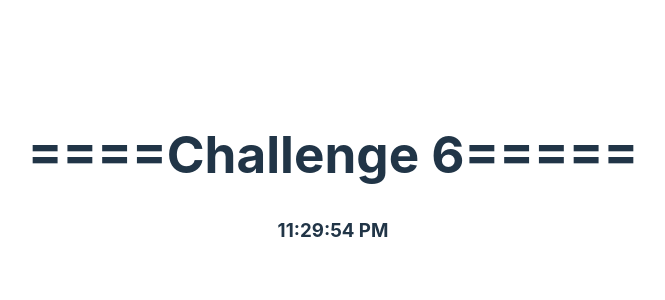
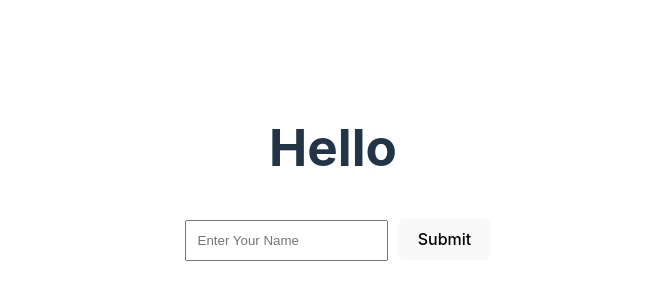
Before and after one commit to AbdulMoeez21/react-complete-practice, a React (Vite) app: page / in a window 1280 px wide. Shown: the part 222-522 px from the top of the page, without its empty margins (307-972 px from the left). Built offline with nearby package versions, Linux system fonts and the light colour scheme.

Commit message:
form(use-State)

```diff
--- a/src/App.jsx
+++ b/src/App.jsx
@@ -11,6 +11,7 @@
 import SlotMachine from "./SlotMachine";
 import IncDecCount from "./IncDecCount";
 import UpdateTime from "./UpdateTime";
+import SimpleForm from "./SimpleForm";
 
 function App() {
 
@@ -71,7 +72,8 @@
 
       {/* <IncDecCount />  */}
 
-      <UpdateTime />
+      {/* <UpdateTime /> */}
+      <SimpleForm />
     </>
   );
 }
--- /dev/null
+++ b/src/SimpleForm.jsx
@@ -0,0 +1,26 @@
+import React,{useState} from "react";
+import "./index.css";
+
+function SimpleForm(){
+
+
+
+    const [name,setName]=useState("");
+    const [fullName,setFullName]=useState("");
+    const inputEvent=(event)=>{
+        console.log(event.target.value)
+        setName(event.target.value)
+    }
+    const submt=()=>{
+setFullName(name)
+    }
+    return(
+        <>
+            <h1>{`Hello ${fullName}`} </h1>
+            <input type="text" style={{padding:"11px",margin:"10px"}} placeholder="Enter Your Name" onChange={inputEvent} value={name} />
+            <button onClick={submt}>Submit</button>
+        </>
+    )
+
+}
+export default SimpleForm
```
